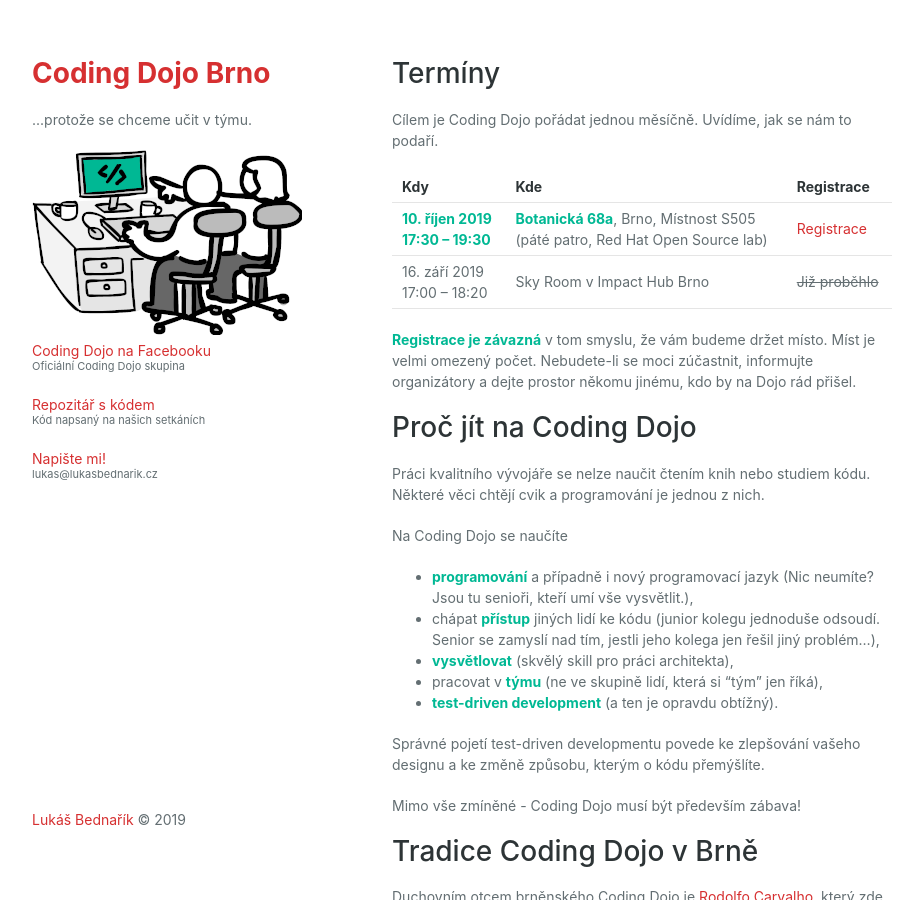
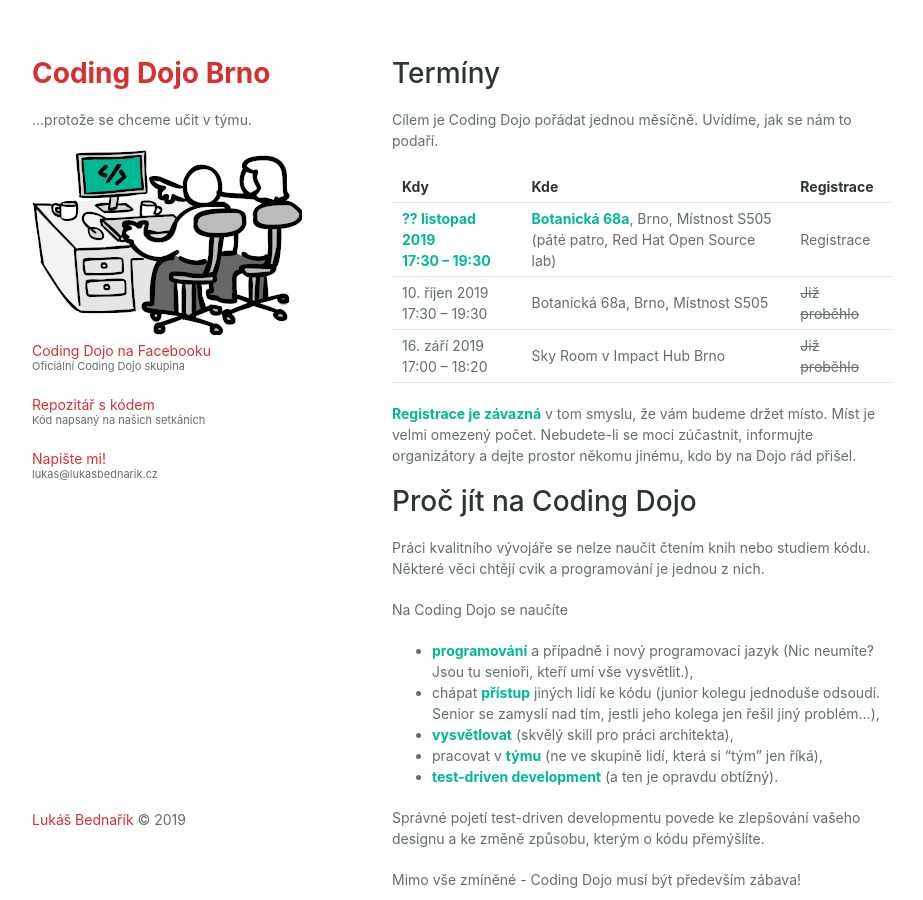
Before and after one commit to lukasbednarik/codingdojobrno.cz, a Jekyll site: the page built from index.md, in a window 1280 px wide and 900 px high. Shown: the whole window, without its empty margins (178-1101 px from the left). Built offline with Jekyll 4.4.1, drawn with Linux system fonts in a browser that asks for light colours.

```diff
--- a/index.md
+++ b/index.md
@@ -9,7 +9,8 @@ Cílem je Coding Dojo pořádat jednou měsíčně. Uvídíme, jak se nám to po
 
 | Kdy                               | Kde     | Registrace  |
 | --------------------------------- | ------- | ----------- |
-| **10. říjen 2019**<br /> **17:30 -- 19:30** | **Botanická 68a**, Brno, Místnost S505 <br />(páté patro, Red Hat Open Source lab) | [Registrace](https://www.eventbrite.com/e/coding-dojo-brno-registration-73399394565) |
+| **?? listopad 2019**<br /> **17:30 -- 19:30** | **Botanická 68a**, Brno, Místnost S505 <br />(páté patro, Red Hat Open Source lab) | Registrace |
+| 10. říjen 2019<br /> 17:30 -- 19:30 | Botanická 68a, Brno, Místnost S505 | ~~Již proběhlo~~ |
 | 16. září 2019<br /> 17:00 -- 18:20 | Sky Room v Impact Hub Brno | ~~Již proběhlo~~ |
 
 **Registrace je závazná** v tom smyslu, že vám budeme držet místo. Míst je velmi omezený počet. Nebudete-li se moci zúčastnit, informujte organizátory a
```
